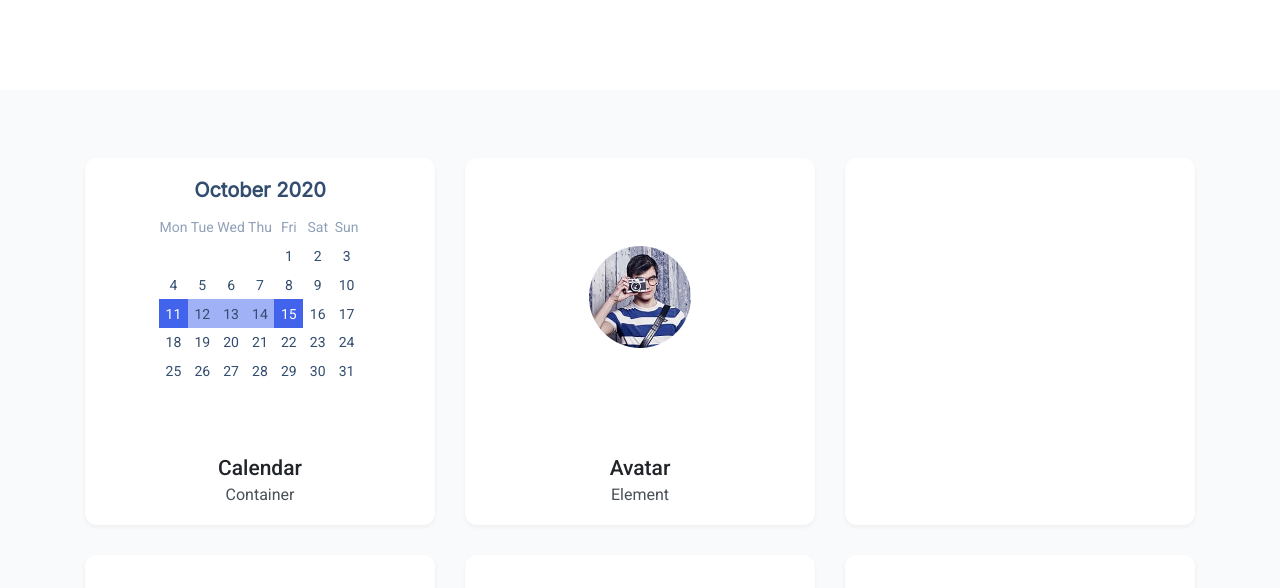
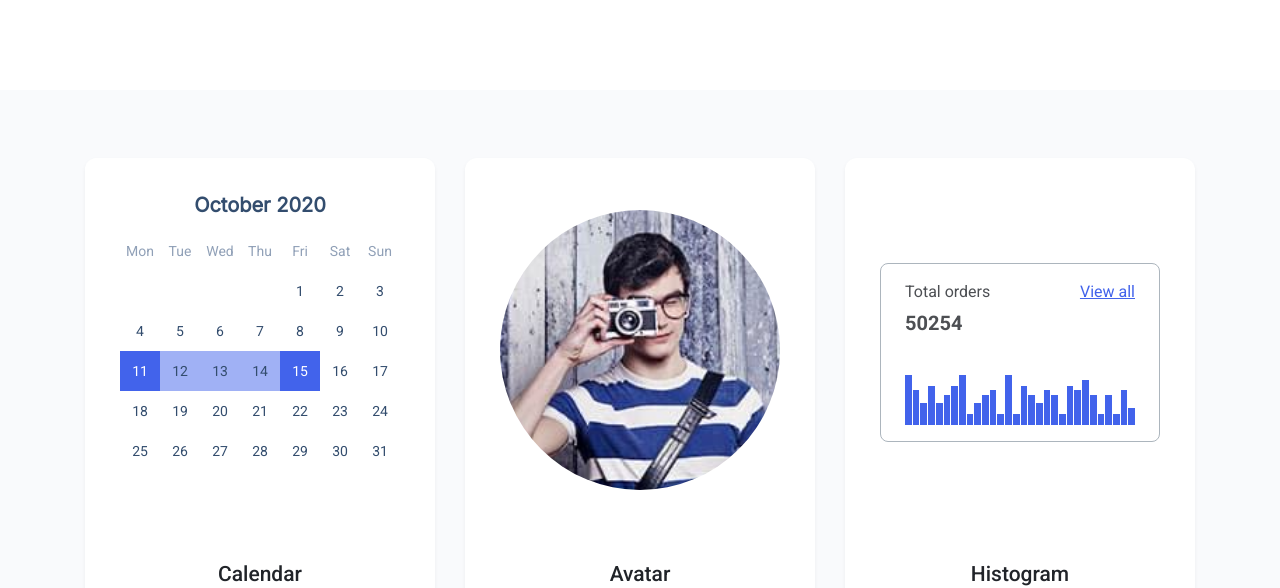
Before and after one commit to js-tasks-ru/htmlcss-20220616_marina-gichyan, a website: page index-mob.html in a window 1280 px wide. Shown: the part 214-802 px from the top of the page. Drawn offline with Linux system fonts and the light colour scheme; files whose address does not match are found by name.

Commit message:
Fix accordion + solution for card size

```diff
--- a/04-lection2/01-histogram/histogram.css
+++ b/04-lection2/01-histogram/histogram.css
@@ -1,9 +1,14 @@
-
 .histogram {
   background: var(--background-primary);
   border: 1px solid var(--border-primary);
   border-radius: 8px;
   padding: 16px 24px;
+  font-family: 'Inter';
+  font-style: normal;
+  font-weight: 400;
+  font-size: 16px;
+  line-height: 24px;
+  color: var(--font-primary);
 }
 
 .histogram__header {
@@ -20,33 +25,18 @@
 }
 
 .histogram__totalName {
-    font-family: 'Inter';
-    font-style: normal;
-    font-weight: 400;
-    font-size: 16px;
-    line-height: 24px;
-    color: var(--font-primary);
   opacity: 0.8;
   max-width: 200px;
 }
 
 .histogram__totalAmount {
-    font-family: 'Inter';
-    font-style: normal;
-    font-weight: 400;
   font-size: 20px;
   line-height: 26px;
-    color: var(--font-primary);
   opacity: 0.8;
   margin: 0px;
 }
 
 .histogram__link {
-    font-family: 'Inter';
-    font-style: normal;
-    font-weight: 400;
-    font-size: 16px;
-    line-height: 24px;
   text-align: right;
   color: var(--link-primary);
 }
--- a/06-lection4/01-avatar/avatar.css
+++ b/06-lection4/01-avatar/avatar.css
@@ -1,12 +1,11 @@
 .avatar {
-    width: 102px;
-    height: 102px;
-
+  width: auto;
+  height: auto;
 }
 
 .avatar__img {
-    width: 100%;
-    height: 100%;
-    border-radius: 50%;
-    object-fit: cover;
+  width: 100%;
+  height: 100%;
+  border-radius: 50%;
+  object-fit: cover;
 }
--- a/assets/css/main.css
+++ b/assets/css/main.css
@@ -13,26 +13,26 @@
 @import '../../components/page/template.css';
 @import '../../05-lection3/03-calendar/calendar.css';
 @import '../../06-lection4/01-avatar/avatar.css';
+@import '../../05-lection3/02-modal/modal.css';
 
 @import url('https://fonts.googleapis.com/css2?family=Inter&display=swap');
-
 
 :root {
   --white: #ffffff;
   --black: #212429;
-    --pink: #F784AD;
-    --purple: #7048E8;
-    --purple-2: #5028C6;
-    --blue: #374FC7;
-    --blue-dark: #2342C0;
-    --blue-2: #4263EB;
-    --red: #F03D3E;
-    --grey-1: #F8F9FA;
-    --grey-2: #DDE2E5;
-    --grey-3: #ACB5BD;
+  --pink: #f784ad;
+  --purple: #7048e8;
+  --purple-2: #5028c6;
+  --blue: #374fc7;
+  --blue-dark: #2342c0;
+  --blue-2: #4263eb;
+  --red: #f03d3e;
+  --grey-1: #f8f9fa;
+  --grey-2: #dde2e5;
+  --grey-3: #acb5bd;
   --grey-4: #495057;
-    --grey-5: #F9FAFC;
-    --grey-6: #E5E5E5;
+  --grey-5: #f9fafc;
+  --grey-6: #e5e5e5;
 
   --error: var(--red);
   --success: var(--blue);
@@ -52,7 +52,7 @@
 * {
   font-family: 'Roboto', sans-serif;
 }
-html, body {
+html,
+body {
   height: 100%;
-
 }
--- a/components/card/card.css
+++ b/components/card/card.css
@@ -1,16 +1,16 @@
 .card {
-    width: 164px;
-    height: 210px;
+  min-width: 210px;
   background: var(--background-primary);
   box-shadow: 0px 2px 4px rgba(33, 36, 41, 0.05);
   border-radius: 12px;
-    display: flex;
-    flex-direction: column;
+  display: grid;
+  grid-template-rows: 1fr 46px;
 }
 .card__preview {
   border-radius: 12px 12px 0 0;
   background: var(--background-primary);
-    margin: auto;
+  padding: 10%;
+  margin: auto 0;
 }
 
 .card__title {
@@ -19,7 +19,6 @@
   justify-content: center;
   align-items: center;
   gap: 4px;
-    height: 46px;
   border-top: 1px solid var(--grey-2);
 }
 
@@ -30,7 +29,6 @@
   font-size: 16px;
   line-height: 24px;
   text-align: center;
-    padding-top: 12px;
   color: var(--font-primary);
 }
 
@@ -40,23 +38,19 @@
 
 @media screen and (min-width: 768px) {
   .card {
-        width: 350px;
-        height: 367px;
+    min-width: 350px;
+    grid-template-rows: 1fr 80px;
   }
 
   .card__title {
-        height: 90px;
     border-top: none;
   }
 
-    .card__componentName{
+  .card__componentName {
     font-family: 'Roboto';
     font-weight: 500;
     font-size: 21px;
     line-height: 25px;
-        color: var(--font-primary);
-        margin: 0;
-        padding: 0;
   }
 
   .card__componentType {
@@ -72,6 +66,5 @@
   .card__preview {
     border-radius: 12px 12px 0 0;
     background: var(--background-primary);
-        margin: auto;
   }
 }
--- a/components/preview/preview.css
+++ b/components/preview/preview.css
@@ -12,13 +12,10 @@
 
 @media screen and (min-width: 768px) {
   .preview {
-        background-color: var(--background-secondary);
     padding: 68px 0px;
   }
 
   .preview__inner {
-        display: flex;
     gap: 30px;
-        flex-wrap: wrap;
   }
 }
--- a/index-mob.html
+++ b/index-mob.html
@@ -2,8 +2,8 @@
 <!-- Главная страница -->
 <html lang="ru">
   <head>
-        <link rel="stylesheet" href="./assets/css/main.css">
-        <meta name="viewport" content="width=device-width, initial-scale=1">
+    <link rel="stylesheet" href="./assets/css/main.css" />
+    <meta name="viewport" content="width=device-width, initial-scale=1" />
   </head>
   <body>
     <div>
@@ -47,11 +47,21 @@
                       <span class="calendar__item">8</span>
                       <span class="calendar__item">9</span>
                       <span class="calendar__item">10</span>
-                                            <span class="calendar__item calendar__item_active">11</span>
-                                            <span class="calendar__item calendar__item_betweenActive">12</span>
-                                            <span class="calendar__item calendar__item_betweenActive">13</span>
-                                            <span class="calendar__item calendar__item_betweenActive">14</span>
-                                            <span class="calendar__item calendar__item_active">15</span>
+                      <span class="calendar__item calendar__item_active"
+                        >11</span
+                      >
+                      <span class="calendar__item calendar__item_betweenActive"
+                        >12</span
+                      >
+                      <span class="calendar__item calendar__item_betweenActive"
+                        >13</span
+                      >
+                      <span class="calendar__item calendar__item_betweenActive"
+                        >14</span
+                      >
+                      <span class="calendar__item calendar__item_active"
+                        >15</span
+                      >
                       <span class="calendar__item">16</span>
                       <span class="calendar__item">17</span>
                       <span class="calendar__item">18</span>
@@ -80,8 +90,11 @@
             <div class="card">
               <div class="card__preview">
                 <div class="avatar">
-                                    <img class="avatar__img"
-                                        src="/Users/roman/htmlcss-20220616_marina-gichyan/06-lection4/01-avatar/public/avatar-200.jpg" alt="Avatar">
+                  <img
+                    class="avatar__img"
+                    src="./06-lection4/01-avatar/public/avatar-200.jpg"
+                    alt="Avatar"
+                  />
                 </div>
               </div>
               <div class="card__title">
@@ -89,17 +102,159 @@
                 <p class="card__componentType">Element</p>
               </div>
             </div>
-                        <div class="card"></div>
-                        <div class="card"></div>
+            <div class="card">
+              <div class="card__preview">
+                <div class="histogram">
+                  <div class="histogram__header">
+                    <div class="histogram__total">
+                      <p class="histogram__totalName">Total orders</p>
+                      <h4 class="histogram__totalAmount">50254</h4>
+                    </div>
+                    <a href="index.html" class="histogram__link">View all</a>
+                  </div>
+                  <div class="histogram__chart">
+                    <div
+                      style="height: 100%"
+                      class="histogram__chartColumn"
+                    ></div>
+                    <div
+                      style="height: 70%"
+                      class="histogram__chartColumn"
+                    ></div>
+                    <div
+                      style="height: 44%"
+                      class="histogram__chartColumn"
+                    ></div>
+                    <div
+                      style="height: 78%"
+                      class="histogram__chartColumn"
+                    ></div>
+                    <div
+                      style="height: 44%"
+                      class="histogram__chartColumn"
+                    ></div>
+                    <div
+                      style="height: 60%"
+                      class="histogram__chartColumn"
+                    ></div>
+                    <div
+                      style="height: 78%"
+                      class="histogram__chartColumn"
+                    ></div>
+                    <div
+                      style="height: 100%"
+                      class="histogram__chartColumn"
+                    ></div>
+                    <div
+                      style="height: 22%"
+                      class="histogram__chartColumn"
+                    ></div>
+                    <div
+                      style="height: 44%"
+                      class="histogram__chartColumn"
+                    ></div>
+                    <div
+                      style="height: 60%"
+                      class="histogram__chartColumn"
+                    ></div>
+                    <div
+                      style="height: 70%"
+                      class="histogram__chartColumn"
+                    ></div>
+                    <div
+                      style="height: 22%"
+                      class="histogram__chartColumn"
+                    ></div>
+                    <div
+                      style="height: 100%"
+                      class="histogram__chartColumn"
+                    ></div>
+                    <div
+                      style="height: 22%"
+                      class="histogram__chartColumn"
+                    ></div>
+                    <div
+                      style="height: 78%"
+                      class="histogram__chartColumn"
+                    ></div>
+                    <div
+                      style="height: 60%"
+                      class="histogram__chartColumn"
+                    ></div>
+                    <div
+                      style="height: 44%"
+                      class="histogram__chartColumn"
+                    ></div>
+                    <div
+                      style="height: 70%"
+                      class="histogram__chartColumn"
+                    ></div>
+                    <div
+                      style="height: 60%"
+                      class="histogram__chartColumn"
+                    ></div>
+                    <div
+                      style="height: 22%"
+                      class="histogram__chartColumn"
+                    ></div>
+                    <div
+                      style="height: 78%"
+                      class="histogram__chartColumn"
+                    ></div>
+                    <div
+                      style="height: 70%"
+                      class="histogram__chartColumn"
+                    ></div>
+                    <div
+                      style="height: 90%"
+                      class="histogram__chartColumn"
+                    ></div>
+                    <div
+                      style="height: 60%"
+                      class="histogram__chartColumn"
+                    ></div>
+                    <div
+                      style="height: 22%"
+                      class="histogram__chartColumn"
+                    ></div>
+                    <div
+                      style="height: 60%"
+                      class="histogram__chartColumn"
+                    ></div>
+                    <div
+                      style="height: 22%"
+                      class="histogram__chartColumn"
+                    ></div>
+                    <div
+                      style="height: 70%"
+                      class="histogram__chartColumn"
+                    ></div>
+                    <div
+                      style="height: 34%"
+                      class="histogram__chartColumn"
+                    ></div>
+                  </div>
+                </div>
+              </div>
+              <div class="card__title">
+                <p class="card__componentName">Histogram</p>
+                <p class="card__componentType">Element</p>
+              </div>
+            </div>
+            <div class="card">
+              <div class="card__preview"></div>
+              <div class="card__title">
+                <p class="card__componentName">Modal dialogue</p>
+                <p class="card__componentType">Container</p>
+              </div>
+            </div>
             <div class="card"></div>
             <div class="card"></div>
           </div>
         </div>
       </main>
       <footer class="footer">
-                <div class="container">
-                    Footer
-                </div>
+        <div class="container">Footer</div>
       </footer>
     </div>
   </body>
```
Also changed, not shown: 03-lection1/02-accordion/accordion.css (+3 -4 lines), 05-lection3/02-modal/modal.css (+6 -7 lines). Lines whose indentation alone changed are shown as unchanged.
